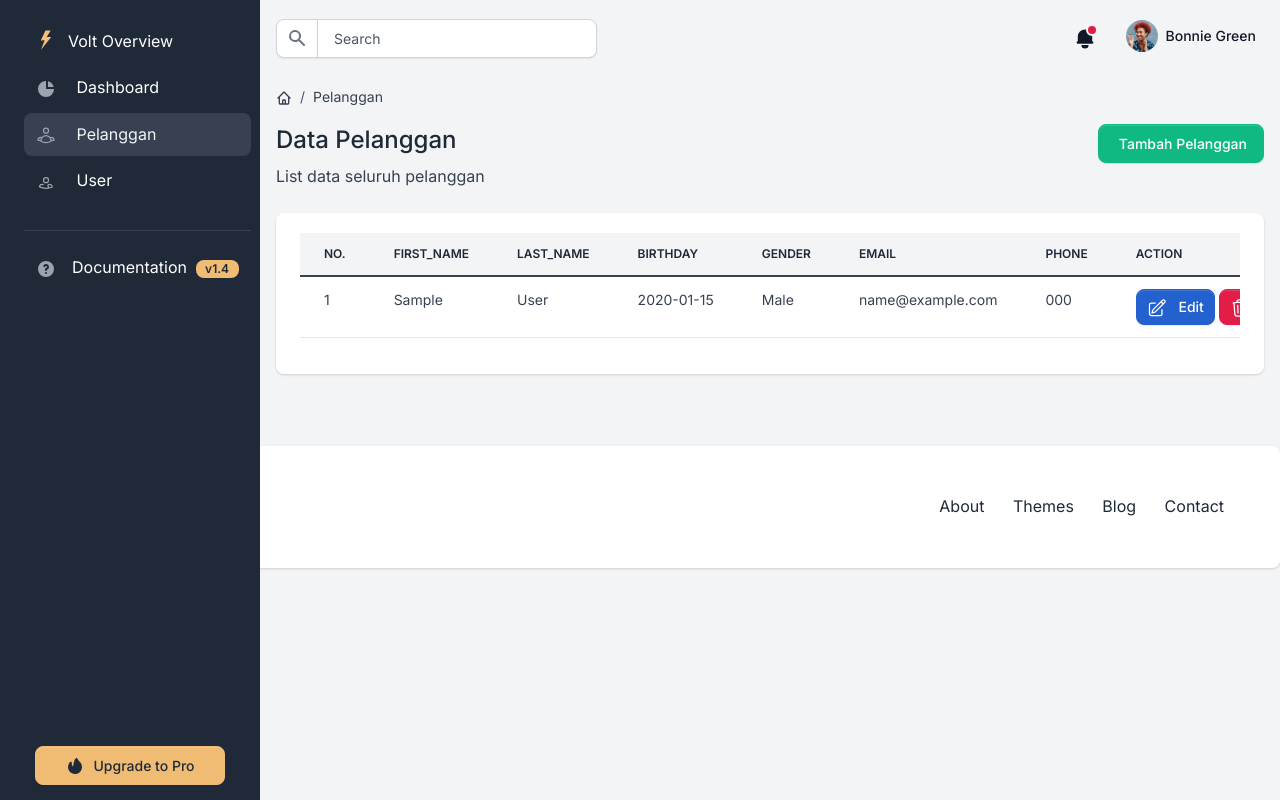
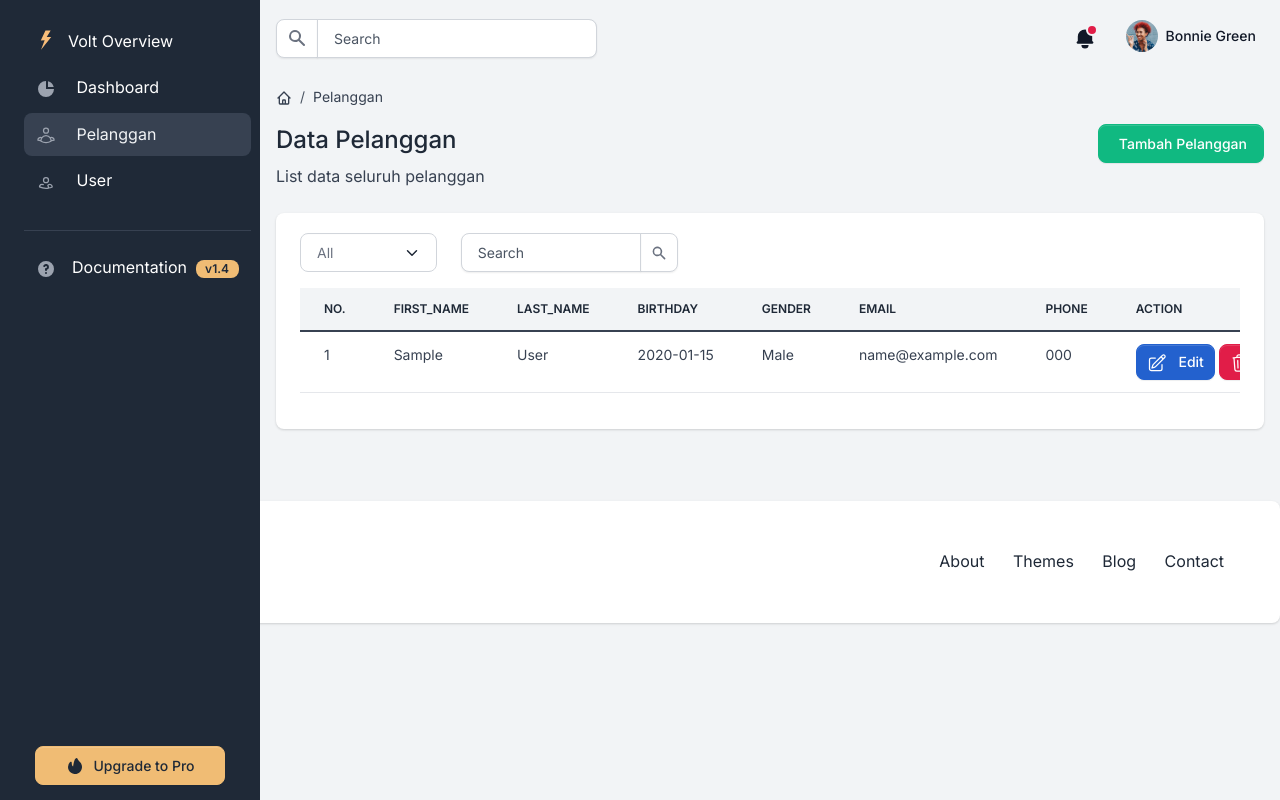
Before and after one commit to dzaki25si-dotcom/Dzaki2SIB-web, a Laravel app: page /pelanggan in a window 1280 px wide. Run offline with Laravel 12, Linux system fonts and the light colour scheme; tables that the repository leaves empty hold one stand-in row (values such as "Sample post").

Commit message:
Final Pertemuan 10

```diff
--- a/app/Http/Controllers/PelangganController.php
+++ b/app/Http/Controllers/PelangganController.php
@@ -11,10 +11,16 @@ class PelangganController extends Controller
     /**
      * Display a listing of the resource.
      */
-    public function index()
+    public function index(Request $request)
     {
-        $data['dataPelanggan'] = Pelanggan::paginate(3)->onEachSide(2);
-		return view('admin.pelanggan.index',$data);
+    $filterableColumns = ['gender'];
+    $searchableColumns = ['first_name'];
+    $pageData['dataPelanggan'] = Pelanggan::filter($request, $filterableColumns)
+                                    ->search($request, $searchableColumns)
+                                    ->paginate(10);
+    return view('admin.pelanggan.index',$pageData);
+        //$data['dataPelanggan'] = Pelanggan::paginate(3)->onEachSide(2);
+		//eturn view('admin.pelanggan.index',$data);
     }
 
     /**
@@ -22,6 +28,8 @@ class PelangganController extends Controller
      */
     public function create()
     {
+
+
         return view('admin.pelanggan.create');
     }
 
--- a/app/Models/pelanggan.php
+++ b/app/Models/pelanggan.php
@@ -2,6 +2,7 @@
 
 namespace App\Models;
 
+use Illuminate\Database\Eloquent\Builder;
 use Illuminate\Database\Eloquent\Model;
 
 class Pelanggan extends Model
@@ -12,4 +13,26 @@ class Pelanggan extends Model
     'first_name','last_name','birthday',
     'gender','email','phone'
     ];
+public function scopeFilter(Builder $query, $request, array $filterableColumns): Builder
+{
+    foreach ($filterableColumns as $column) {
+        if ($request->filled($column)) {
+            $query->where($column, $request->input($column));
+        }
+    }
+    return $query;
 }
+public function scopeSearch(Builder $query, $request, array $searchableColumns): Builder
+{
+    if ($request->filled('search')) {
+        $searchTerm = $request->input('search');
+        $query->where(function ($query) use ($searchTerm, $searchableColumns) {
+            foreach ($searchableColumns as $column) {
+                $query->orWhere($column, 'LIKE', "%{$searchTerm}%");
+            }
+        });
+    }
+    return $query;
+}
+
+}
--- a/resources/views/admin/pelanggan/index.blade.php
+++ b/resources/views/admin/pelanggan/index.blade.php
@@ -39,6 +39,40 @@
                 @endif
                 <div class="card-body">
                     <div class="table-responsive">
+                        <form method="GET" action="{{ route('pelanggan.index') }}" class="mb-3">
+                            <div class="row">
+                                <div class="col-md-2">
+                                    <select name="gender" class="form-select" onchange="this.form.submit()">
+                                        <option value="">All</option>
+                                        <option value="Male" {{ request('gender') == 'Male' ? 'selected' : '' }}>
+                                            Male
+                                        </option>
+                                        <option value="Female" {{ request('gender') == 'Female' ? 'selected' : '' }}>
+                                            Female
+                                        </option>
+                                    </select>
+                                </div>
+                                <div class="col-md-3">
+                                    <div class="input-group">
+                                        <input type="text" name="search" class="form-control" id="exampleInputIconRight"
+                                            value="{{ request('search') }}" placeholder="Search" aria-label="Search">
+                                        <button type="submit" class="input-group-text" id="basic-addon2">
+                                            <svg class="icon icon-xxs" fill="currentColor" viewBox="0 0 20 20"
+                                                xmlns="http://www.w3.org/2000/svg">
+                                                <path fill-rule="evenodd"
+                                                    d="M8 4a4 4 0 100 8 4 4 0 000-8zM2 8a6 6 0 1110.89 3.476l4.817 4.817a1 1 0 01-1.414 1.414l-4.816-4.816A6 6 0 012 8z"
+                                                    clip-rule="evenodd"></path>
+                                            </svg>
+                                        </button>
+                                        @if (request('search'))
+                                            <a href="{{ request()->fullUrlWithQuery(['search' => null]) }}"
+                                                class="btn btn-outline-secondary ml-3" id="clear-search"> Clear</a>
+                                        @endif
+                                    </div>
+                                </div>
+                            </div>
+                        </form>
+
                         <table id="table-pelanggan" class="table table-centered table-nowrap mb-0 rounded">
                             <thead class="thead-light">
                                 <tr>
@@ -58,7 +92,8 @@
                                 @endphp
                                 @foreach ($dataPelanggan as $item)
                                     <tr>
-                                            <td>{{(($dataPelanggan->currentPage() - 1) * $dataPelanggan->perPage() + $loop->iteration)}}</td>
+                                        <td>{{ ($dataPelanggan->currentPage() - 1) * $dataPelanggan->perPage() + $loop->iteration }}
+                                        </td>
                                         <td>{{ $item->first_name }}</td>
                                         <td>{{ $item->last_name }}</td>
                                         <td>{{ $item->birthday }}</td>
@@ -82,10 +117,9 @@
                                                 @csrf
                                                 @method('DELETE')
                                                 <button type="submit" class="btn btn-danger btn-sm">
-                                                        <svg class="icon icon-xs me-2" data-slot="icon"
-                                                            fill="none" stroke-width="1.5" stroke="currentColor"
-                                                            viewBox="0 0 24 24" xmlns="http://www.w3.org/2000/svg"
-                                                            aria-hidden="true">
+                                                    <svg class="icon icon-xs me-2" data-slot="icon" fill="none"
+                                                        stroke-width="1.5" stroke="currentColor" viewBox="0 0 24 24"
+                                                        xmlns="http://www.w3.org/2000/svg" aria-hidden="true">
                                                         <path stroke-linecap="round" stroke-linejoin="round"
                                                             d="m14.74 9-.346 9m-4.788 0L9.26 9m9.968-3.21c.342.052.682.107 1.022.166m-1.022-.165L18.16 19.673a2.25 2.25 0 0 1-2.244 2.077H8.084a2.25 2.25 0 0 1-2.244-2.077L4.772 5.79m14.456 0a48.108 48.108 0 0 0-3.478-.397m-12 .562c.34-.059.68-.114 1.022-.165m0 0a48.11 48.11 0 0 1 3.478-.397m7.5 0v-.916c0-1.18-.91-2.164-2.09-2.201a51.964 51.964 0 0 0-3.32 0c-1.18.037-2.09 1.022-2.09 2.201v.916m7.5 0a48.667 48.667 0 0 0-7.5 0">
                                                         </path>
```
Lines whose indentation alone changed are shown as unchanged.
